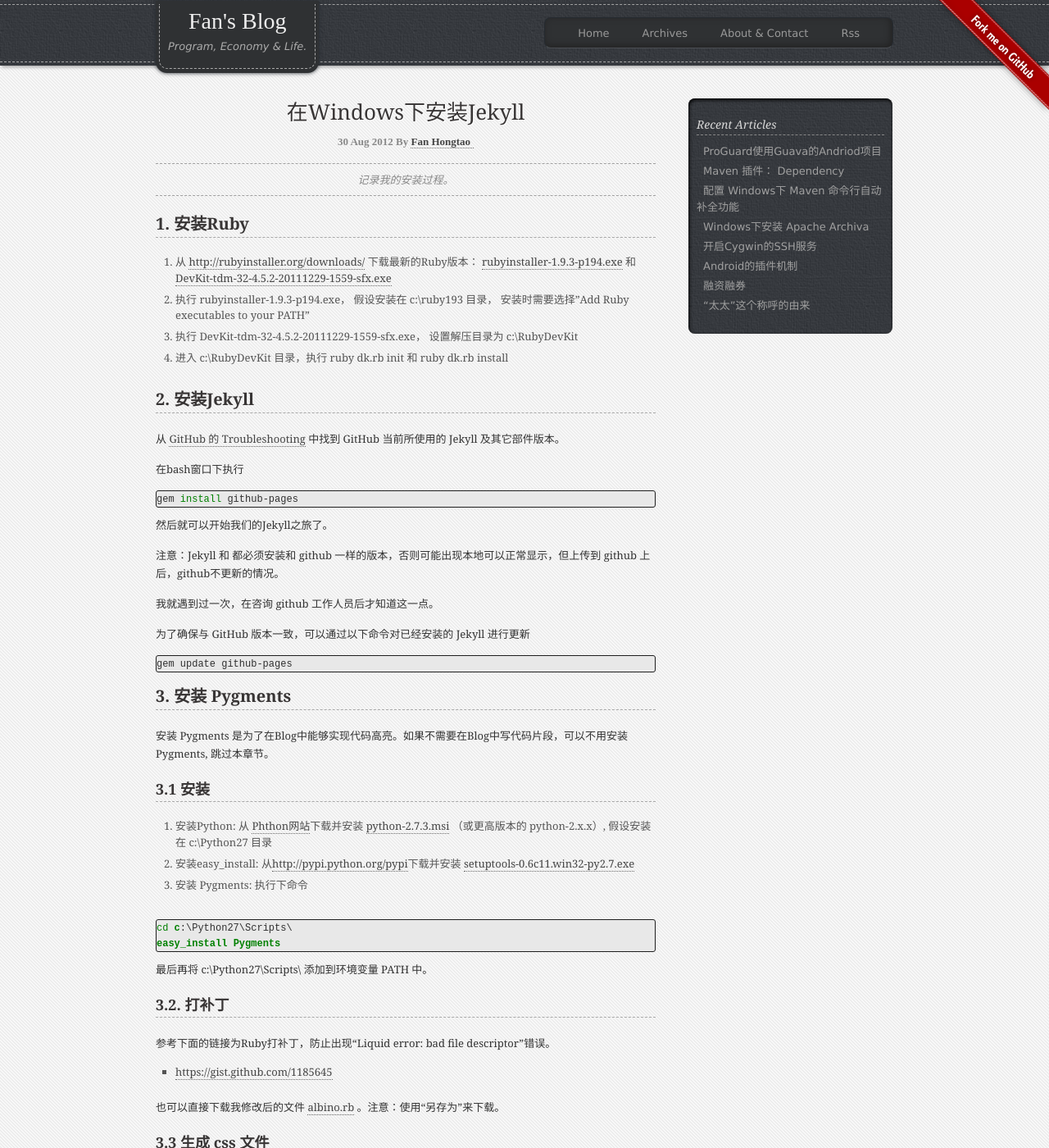
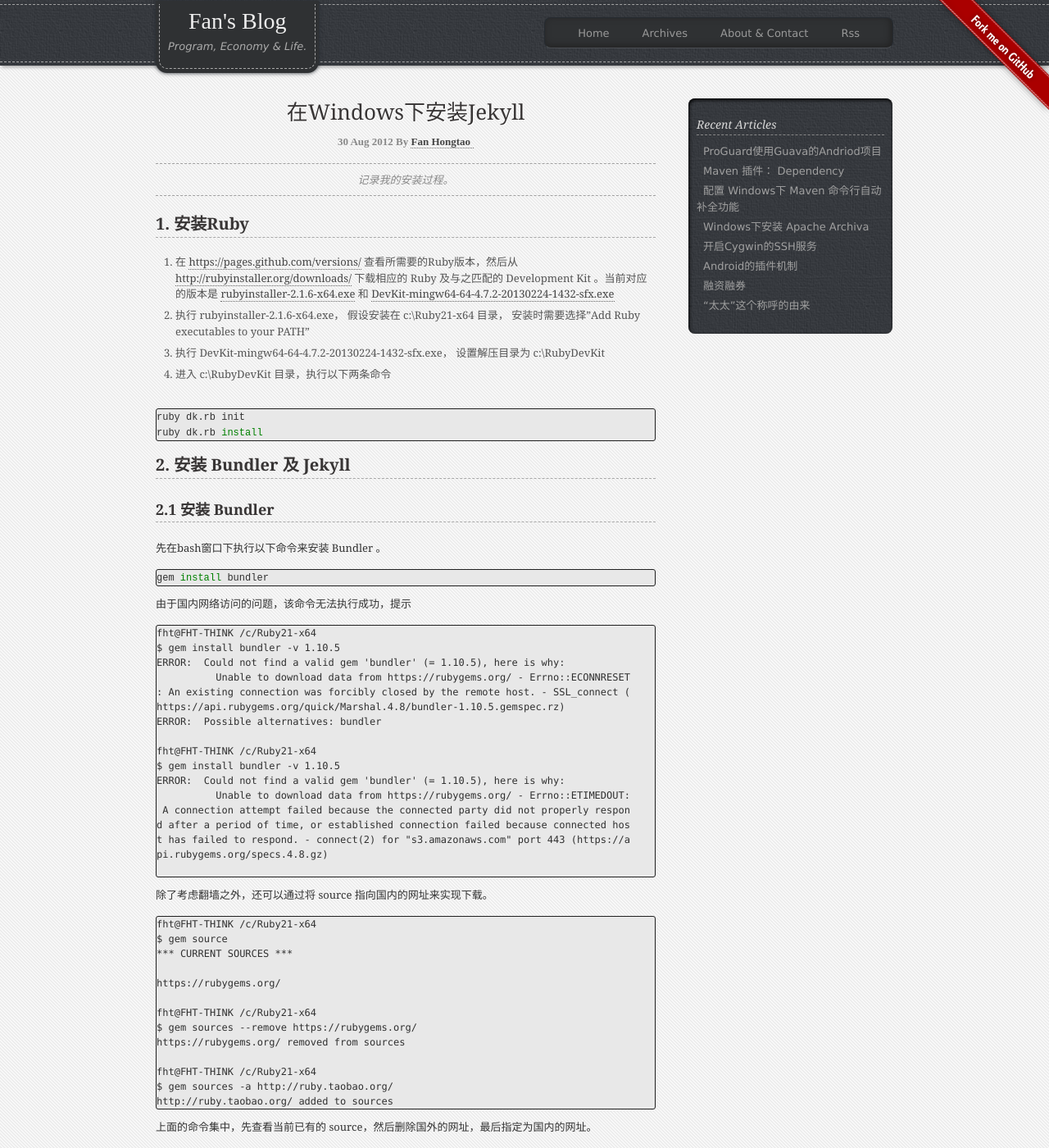
Before and after one commit to fanhongtao/fanhongtao.github.com, a Jekyll site: the page built from _posts/2012-08-30-install-jekyll-on-windows.md, in a window 1280 px wide and 1400 px high. Shown: the whole window at 82% size. Built offline with Jekyll 4.4.1, drawn with Linux system fonts in a browser that asks for light colours; Markdown is read by kramdown in place of the engine named in the settings; comment, search, counter and statistics services are not loaded; some of the changed text lies outside the part shown.

Commit message:
适配 GitHub 上最新的 Jekyll 2.1.x 版本。 删除参考资料中的无效链接。

```diff
--- a/_posts/2012-08-30-install-jekyll-on-windows.md
+++ b/_posts/2012-08-30-install-jekyll-on-windows.md
@@ -9,21 +9,81 @@ copyright: cn
 
 # 1. 安装Ruby
 
-1. 从 [http://rubyinstaller.org/downloads/](http://rubyinstaller.org/downloads/) 下载最新的Ruby版本： [rubyinstaller-1.9.3-p194.exe](http://files.rubyforge.vm.bytemark.co.uk/rubyinstaller/rubyinstaller-1.9.3-p194.exe)
-和 [DevKit-tdm-32-4.5.2-20111229-1559-sfx.exe](https://github.com/downloads/oneclick/rubyinstaller/DevKit-tdm-32-4.5.2-20111229-1559-sfx.exe)
-2. 执行 rubyinstaller-1.9.3-p194.exe， 假设安装在 c:\ruby193 目录， 安装时需要选择"Add Ruby executables to your PATH"
-3. 执行 DevKit-tdm-32-4.5.2-20111229-1559-sfx.exe， 设置解压目录为 c:\RubyDevKit
-4. 进入 c:\RubyDevKit 目录，执行 ruby dk.rb init 和 ruby dk.rb install
+1. 在 [https://pages.github.com/versions/](https://pages.github.com/versions/) 查看所需要的Ruby版本，然后从 [http://rubyinstaller.org/downloads/](http://rubyinstaller.org/downloads/) 下载相应的 Ruby 及与之匹配的 Development Kit 。当前对应的版本是 [rubyinstaller-2.1.6-x64.exe](http://dl.bintray.com/oneclick/rubyinstaller/rubyinstaller-2.1.6-x64.exe)
+和 [DevKit-mingw64-64-4.7.2-20130224-1432-sfx.exe](http://dl.bintray.com/oneclick/rubyinstaller/DevKit-mingw64-64-4.7.2-20130224-1432-sfx.exe)
+2. 执行 rubyinstaller-2.1.6-x64.exe， 假设安装在 c:\Ruby21-x64 目录， 安装时需要选择"Add Ruby executables to your PATH"
+3. 执行 DevKit-mingw64-64-4.7.2-20130224-1432-sfx.exe， 设置解压目录为 c:\RubyDevKit
+4. 进入 c:\RubyDevKit 目录，执行以下两条命令
+{% highlight bash %}
+ruby dk.rb init
+ruby dk.rb install
+{% endhighlight %}
 
-# 2. 安装Jekyll
+# 2. 安装 Bundler 及 Jekyll
 
-从 [GitHub 的 Troubleshooting](https://help.github.com/articles/using-jekyll-with-pages#troubleshooting) 中找到 GitHub 当前所使用的 Jekyll 及其它部件版本。
+## 2.1 安装 Bundler
 
-在bash窗口下执行
+先在bash窗口下执行以下命令来安装 Bundler 。
+{% highlight bash %}
+gem install bundler
+{% endhighlight %}
 
-{% highlight bash %}
-gem install github-pages
-{% endhighlight %}
+由于国内网络访问的问题，该命令无法执行成功，提示
+
+<pre>
+fht@FHT-THINK /c/Ruby21-x64
+$ gem install bundler -v 1.10.5
+ERROR:  Could not find a valid gem 'bundler' (= 1.10.5), here is why:
+          Unable to download data from https://rubygems.org/ - Errno::ECONNRESET
+: An existing connection was forcibly closed by the remote host. - SSL_connect (
+https://api.rubygems.org/quick/Marshal.4.8/bundler-1.10.5.gemspec.rz)
+ERROR:  Possible alternatives: bundler
+
+fht@FHT-THINK /c/Ruby21-x64
+$ gem install bundler -v 1.10.5
+ERROR:  Could not find a valid gem 'bundler' (= 1.10.5), here is why:
+          Unable to download data from https://rubygems.org/ - Errno::ETIMEDOUT:
+ A connection attempt failed because the connected party did not properly respon
+d after a period of time, or established connection failed because connected hos
+t has failed to respond. - connect(2) for "s3.amazonaws.com" port 443 (https://a
+pi.rubygems.org/specs.4.8.gz)
+
+</pre>
+
+除了考虑翻墙之外，还可以通过将 source 指向国内的网址来实现下载。
+
+<pre>
+fht@FHT-THINK /c/Ruby21-x64
+$ gem source
+*** CURRENT SOURCES ***
+
+https://rubygems.org/
+
+fht@FHT-THINK /c/Ruby21-x64
+$ gem sources --remove https://rubygems.org/
+https://rubygems.org/ removed from sources
+
+fht@FHT-THINK /c/Ruby21-x64
+$ gem sources -a http://ruby.taobao.org/
+http://ruby.taobao.org/ added to sources
+</pre>
+
+上面的命令集中，先查看当前已有的 source，然后删除国外的网址，最后指定为国内的网址。
+
+## 2.2 安装 Jekyll
+
+创建一个名为 Gemfile 的文本文件，文件的内容为
+
+<pre>
+source 'http://ruby.taobao.org/'
+gem 'github-pages'
+</pre>
+
+然后执行以下命令安装 Jekyll 相关的组件
+
+<pre>
+bundle install
+</pre>
 
 然后就可以开始我们的Jekyll之旅了。
 
@@ -34,7 +94,7 @@ gem install github-pages
 为了确保与 GitHub 版本一致，可以通过以下命令对已经安装的 Jekyll 进行更新
 
 {% highlight bash %}
-gem update github-pages
+bundle update
 {% endhighlight %}
 
 
@@ -79,18 +139,17 @@ pygmentize -S default -f html > css/pygments.css
 ## 3.4 配置 _config.yaml文件
 在 _config.yaml 文件中增加
 <pre>
-pygments: true
+highlighter:      pygments
 </pre>
-表示生成Blog页面时，需要使用到Pygments
+表示生成Blog页面时，使用 Pygments 来进行高亮显示。
 
 ## 3.5 使用
 在 Blog 文件中将代码写在 highlight 和 endhighlight 之间，如：
 <pre>
-{ % highlight html %}
-在这里写HTML代码片段
-{ % endhighlight %}
+{{"{%"}} highlight html %}
+   在这里写HTML代码片段
+{{"{%"}} endhighlight %}
 </pre>
-注意：使用时需要删除 { 和 % 之间的空格。
 
 除了html之外，还可以支持其它的语言，如: bash, java, python 等，参考：[Available lexers][lexers]
 
@@ -119,12 +178,9 @@ export LANG=en_US.UTF-8
 ## 5.1 安装参考
 
 * [Development Kit](https://github.com/oneclick/rubyinstaller/wiki/Development-Kit)
-* [使用Jekyll在Github上搭建博客](http://taberh.me/2011/12/26/use-Jekyll-build-Blog-on-Github.html)
-* [像黑客一样写博客——Jekyll入门](http://www.soimort.org/tech-blog/2011/11/19/introduction-to-jekyll_zh.html)
 * [How to use GitHub Pages on Windows](http://bradleygrainger.com/2011/09/07/how-to-use-github-pages-on-windows.html)
 * [Using Jekyll with Pages][ujp]
 * [Static blogging the Jekyll way](http://recursive-design.com/blog/2010/10/12/static-blogging-the-jekyll-way/)
-* [How to get Pygments to work with Jekyll](http://www.stehem.net/2012/02/14/how-to-get-pygments-to-work-with-jekyll.html)
 
 ## 5.2 写作时参考
 
```
Also changed, not shown: other parts of _posts/2012-08-30-install-jekyll-on-windows.md (+1 -1 lines).
